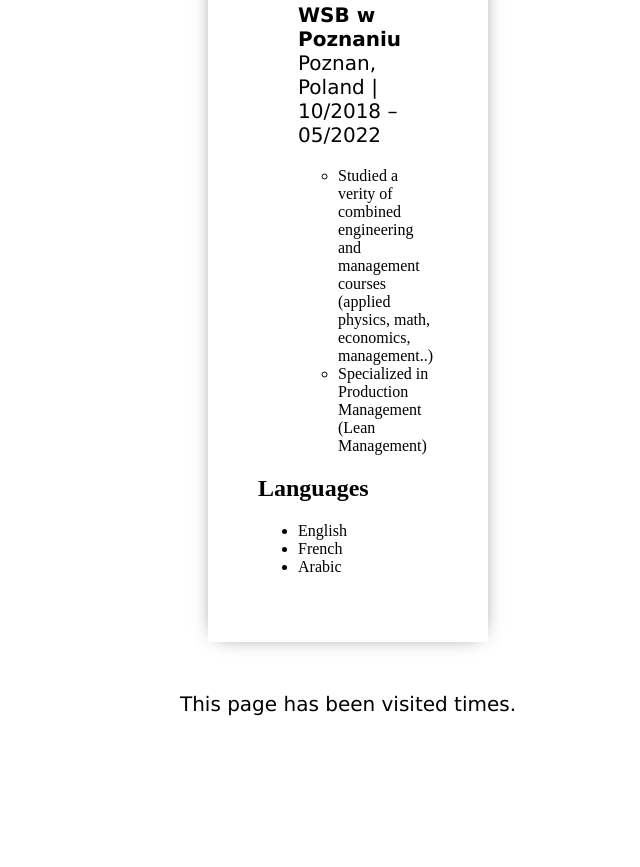
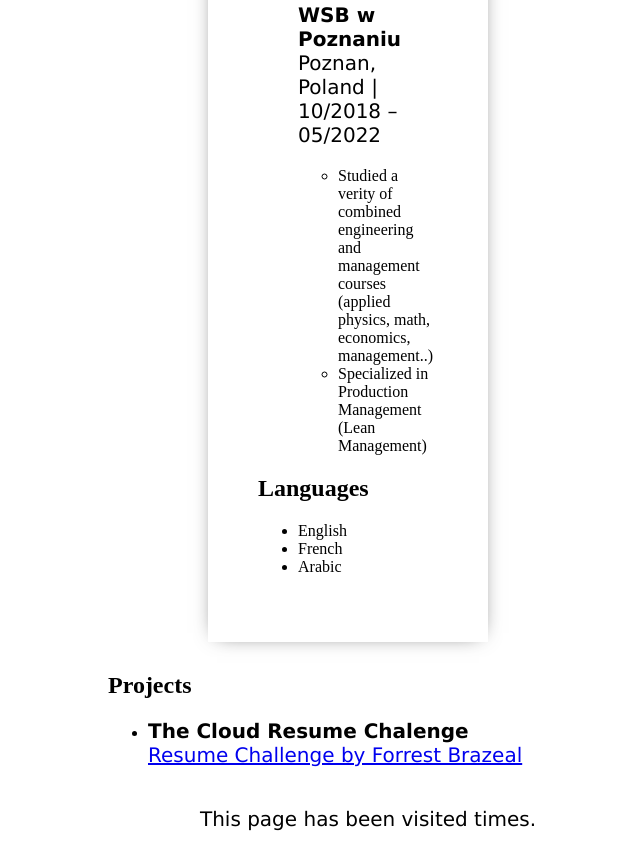
Before and after one commit to Karim-ch07/cloud_resume, a plain HTML site: page index.html in a window 1280 px wide. Shown: the part 2992-3859 px from the top of the page, without its empty margins (392-1032 px from the left). Before the commit the page ends 3728 px from the top, so only its background shows below. Drawn offline with Linux system fonts and the light colour scheme; no server answers.

Commit message:
updated counter

```diff
--- a/index.html
+++ b/index.html
@@ -116,7 +116,16 @@
             <!-- Add more languages here -->
         </ul>
     </section>
-</div>
+    </div>
+
+    <div class="pro">
+    <section id="project">
+        <h2>Projects</h2>
+        <ul>
+            <li>
+         <p><strong>The Cloud Resume Chalenge</strong> <br>
+                <a href="https://cloudresumechallenge.dev/instructions/">Resume Challenge by Forrest Brazeal</a>
+
 <footer>
     <p class="counter">This page has been visited <a id="count"></a> times.</p>
 </footer>
```
